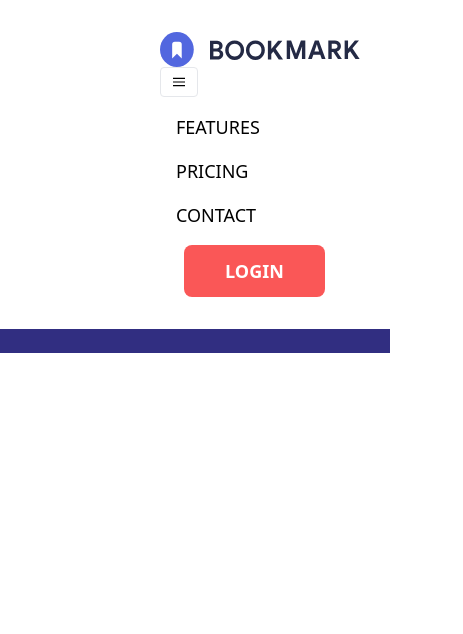
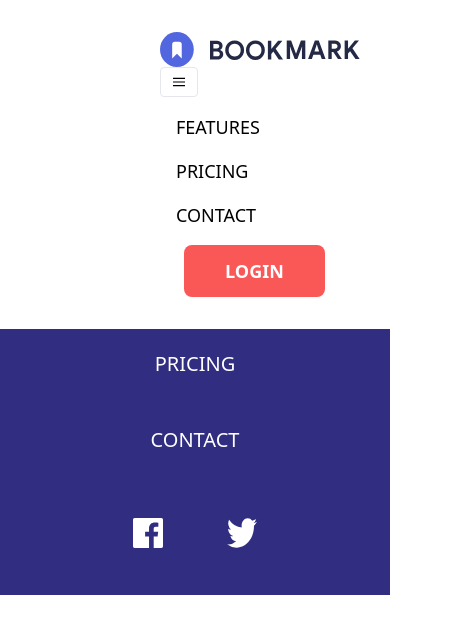
Before and after one commit to joelmatiasduran/landing-tmia, a Next.js app: page /about in a window 390 px wide. Shown: the top 634 px of the page, 463 px wide, since content can reach past the window. Built offline with nearby package versions, Linux system fonts and the light colour scheme.

Commit message:
Mobile footer

```diff
--- a/components/Features/index.tsx
+++ b/components/Features/index.tsx
@@ -21,7 +21,7 @@ const Features: React.FC<indexProps> = ({}) => {
             can access them on the go
           </h4>
         </div>
-        <div className="mt-16 flex flex-row text-lg md:text-2xl justify-between border-2 border-b-black py-5 max-w-sm  md:max-w-full">
+        <div className="mt-16 flex flex-row text-lg md:text-2xl justify-between border-b-2 border-b-black py-5 max-w-sm  md:max-w-full">
           <h4 className="px-6" onClick={() => setIsTab("first")}>
             Simple Bookmarking
           </h4>
--- a/components/Footer.tsx
+++ b/components/Footer.tsx
@@ -12,7 +12,7 @@ const Footer: React.FC = () => {
         <footer className="text-white body-font bg-very-dark-blue">
           <div className="bg-indigo-900 py-6">
             <div className="container mx-auto px-5 flex flex-wrap flex-col sm:flex-row">
-              <p className="flex flex-row justify-center items-center text-white text-sm text-center sm:text-left">
+              <p className="flex flex-col md:flex-row justify-center items-center text-white text-sm text-center sm:text-left">
                 <a
                   href="#"
                   rel="noopener noreferrer"
@@ -27,14 +27,14 @@ const Footer: React.FC = () => {
                     height="35"
                   />
                 </a>
-                <div className="p-4 text-xl items-center justify-center">
-                  <a className="px-6 cursor-pointer hover:text-soft-red duration-300">
+                <div className="flex flex-col md:flex-row p-4 text-xl items-center justify-center">
+                  <a className="py-6 md:py-auto px-6 cursor-pointer hover:text-soft-red duration-300">
                     FEATURES
                   </a>
-                  <a className="px-6 cursor-pointer hover:text-soft-red duration-300">
+                  <a className="py-6 md:py-auto px-6 cursor-pointer hover:text-soft-red duration-300">
                     PRICING
                   </a>
-                  <a className="px-6 cursor-pointer hover:text-soft-red duration-300">
+                  <a className="py-6 md:py-auto px-6 cursor-pointer hover:text-soft-red duration-300">
                     CONTACT
                   </a>
                 </div>
```
